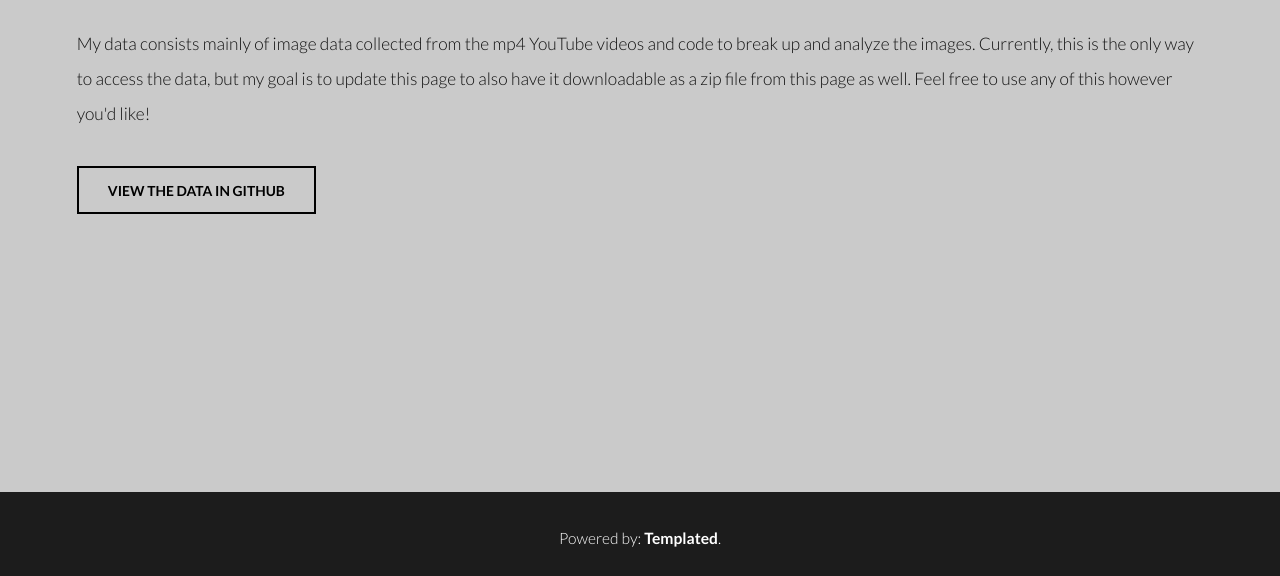
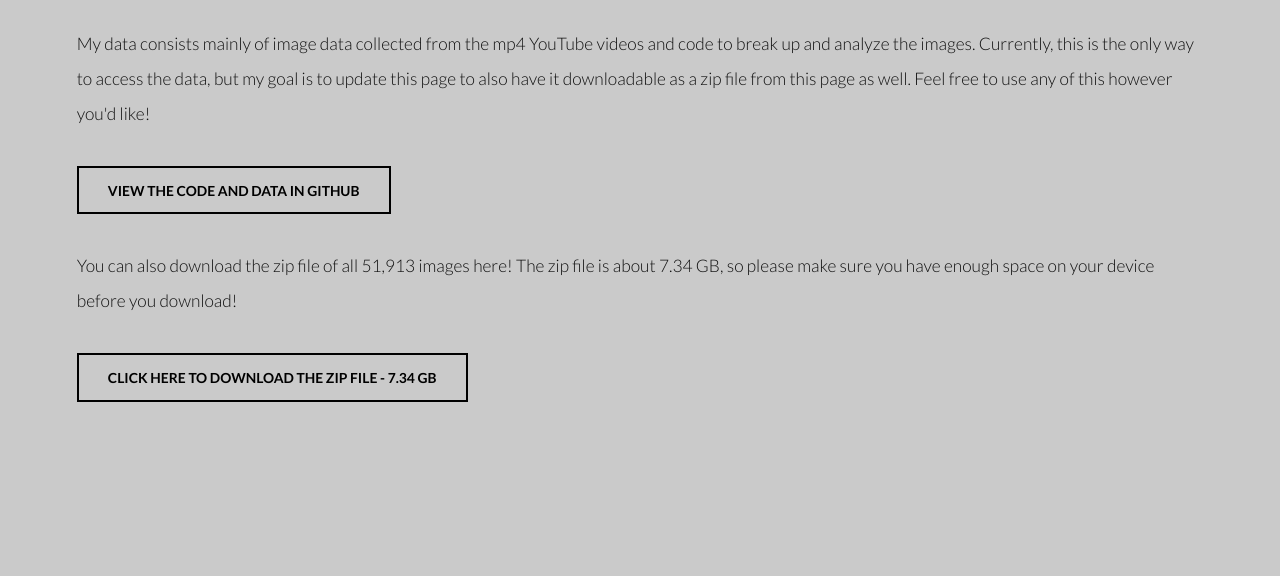
Before and after one commit to Liv-Forte/DH-285-Final-Project, a plain HTML site: page data.html in a window 1280 px wide. Shown: the part 224-800 px from the top of the page. Drawn offline with Linux system fonts and the light colour scheme.

Commit message:
Update data.html

```diff
--- a/data.html
+++ b/data.html
@@ -30,11 +30,13 @@
         <header class="major special"><h1>Data</h1>
         </header><a href="#" class="image fit"><img src="images/pic11.jpg" alt=""></a>
         <p>My data consists mainly of image data collected from the mp4 YouTube videos and code to break up and analyze the images. Currently, this is the only way to access the data, but my goal is to update this page to also have it downloadable as a zip file from this page as well. Feel free to use any of this however you'd like!</p>
-        <ul class="actions"><li><a href="https://github.com/Liv-Forte/DH-285-Final-Project" class="button alt">View The Data in GitHub</a></li>
+        <ul class="actions"><li><a href="https://github.com/Liv-Forte/DH-285-Final-Project" class="button alt">View The Code and Data in GitHub</a></li>
+        <p><br>You can also download the zip file of all 51,913 images here! The zip file is about 7.34 GB, so please make sure you have enough space on your device before you download!</p>
+        <ul class="actions"><li><a href="Pokémon_Image_Data.zip" download="Pokémon_Image_Data.zip" class="button alt">Click Here to Download the ZIP File - 7.34 GB</a></li>
         <p><br><br><br><br><br><br></p>
     </div>
 </section><div class="copyright">
-    Powered by: <a href="https://templated.co/">Templated</a>.
+    Powered by: <a href="https://templated.co/">Templated</a>&nbsp;&nbsp;&nbsp;&nbsp;&nbsp;&nbsp;&nbsp;&nbsp;&nbsp;&copy Olivia Forte 2024
 </div>
 
 <!-- Scripts -->
```
